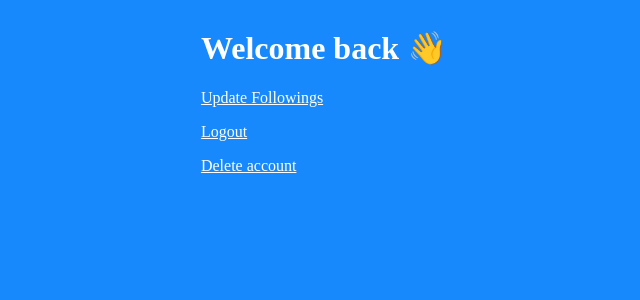
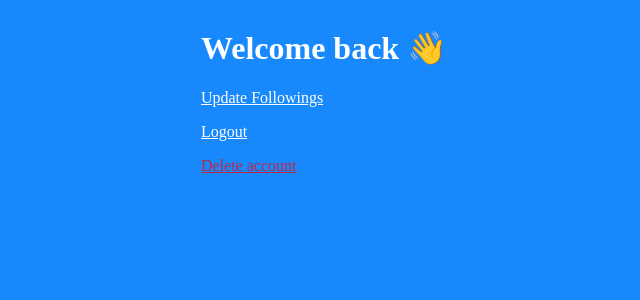
Before and after one commit to tatefrost/Stalk-Star, a Flask app: page /home/1 in a window 1280 px wide. Shown: the top 300 px of the page, without its empty margins (316-956 px from the left). Run offline with Flask 2, Linux system fonts and the light colour scheme; the visitor is signed in with stand-in values (Sample User, id 1).

Commit message:
changed delete account styling

```diff
--- a/static/css/stalk-star.css
+++ b/static/css/stalk-star.css
@@ -59,3 +59,7 @@ a {
 .message_flash {
   color: aliceblue;
 }
+
+#deletelink {
+  color: hsla(0, 100%, 50%, 0.721);
+}
--- a/templates/homepage.html
+++ b/templates/homepage.html
@@ -5,6 +5,6 @@
 
 <p><a href="/artists/{{ user_id }}">Update Followings</a></p>
 <p><a href="/signout">Logout</a></p>
-<p><a href="/delete/{{ user_id }}">Delete account</a></p>
+<p><a id="deletelink" href="/delete/{{ user_id }}">Delete account</a></p>
 
 {% endblock %}
```
